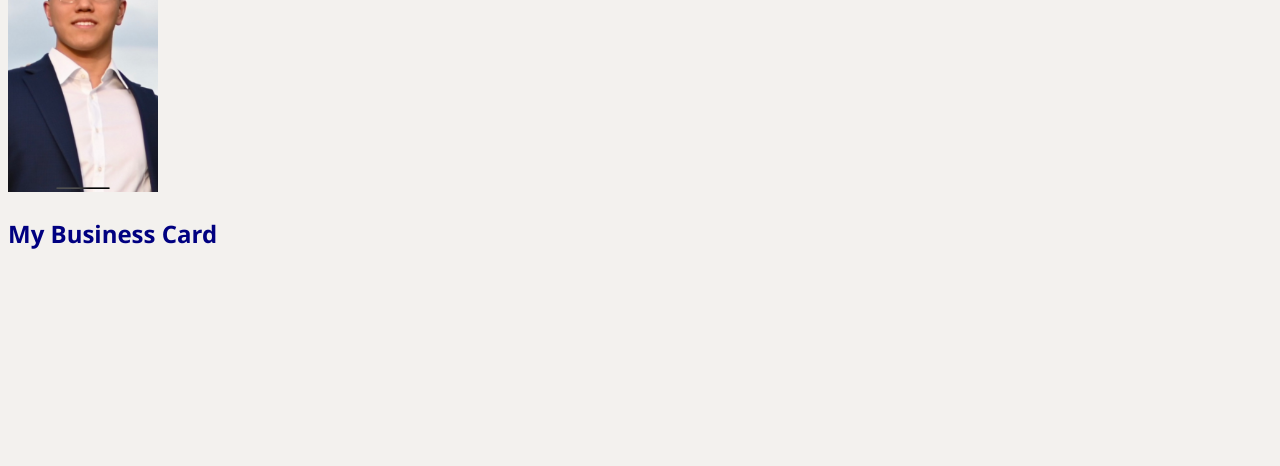
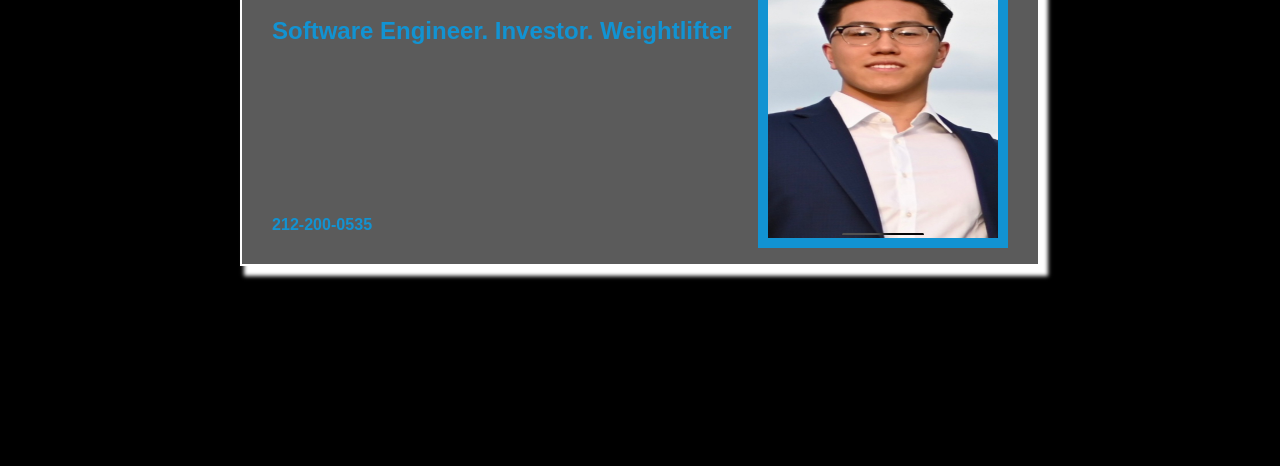
Before and after one commit to davdli/html-css-lecture-demo, a website: page 02/card.html in a window 1280 px wide. Shown: the part 334-800 px from the top of the page. Drawn offline with Linux system fonts and the light colour scheme.

Commit message:
adds all content in business card

```diff
--- a/02/card-stylin.css
+++ b/02/card-stylin.css
@@ -2,19 +2,72 @@
     box-sizing: border-box;
 }
 
+
 body {
-    background: rgb(243, 241, 238);
-    font-family: 'Segoe UI', Tahoma, Geneva, Verdana, sans-serif;
+    font-size: 24px;
+    height: 100vh;
+    max-height: 100vh;
+    margin: 0;
+    padding: 0;
+    font-family: sans-serif;
+    background: black;
 }
 
-* {
-    color: navy;
+body {
+    display: flex;
+    justify-content: middle;
+    align-items: middle;
 }
 
-main.important-text {
-    background-color: white;
+#middle {
+    height: 100%;
+    width: 100%;
+    display: flex;
+    position: fixed;
+    align-items: center;
+    justify-content: center;
 }
 
-/* .important-text {
-    background: purple;
-} */
+#business-card {
+    background: #5b5b5b;
+    color: #1293d2;
+    border: 2px solid white;
+    padding: 30px;
+    width: 800px;
+    height: 400px;
+    display: flex;
+    justify-content: space-between;
+    box-shadow: white 6px 8px 4px 2px;
+}
+
+#left-side {
+    display: flex;
+    flex-direction: column;
+    justify-content: space-between;
+}
+
+#top-text {
+    margin-top: 0;
+    margin-bottom: 0;
+    font-weight: 100;
+}
+
+#phone-number {
+    margin: 0
+}
+
+#right-side {
+    display: flex;
+    align-items: center;
+}
+
+img {
+    padding: 10px;
+    background: #1293d2;
+    width: 250px;
+    height: 350px;
+}
+
+@media (max-width) {
+
+}
--- a/02/card.html
+++ b/02/card.html
@@ -4,16 +4,18 @@
         <title>David Li Business Card</title>
         <link rel="stylesheet" type="text/css" href="/02/card-stylin.css" />
     </head>
-    <body>
-        <a href="https://www.google.com/">Google</a>
-        <main id="Business Card">
-            <div>
-                <h1 class="important-text">David Li</h1>
-                <h4 class="important-text">Software Engineer. Investor. Weightlifter</h4>
-            </div>
-            <h6>(405) 168-7547</h6>
-            <img src="Profile-Picture.jpeg" width="150"/>
-        </main>
-        <h2 class="important-text">My Business Card</h2>
+    <body id="middle">
+       <main id="business-card">
+           <div id="left-side">
+               <div id="top-text">
+                    <h1>David Li</h1>
+                    <h4>Software Engineer. Investor. Weightlifter</h4>
+               </div>
+               <h6 id="phone-number">212-200-0535</h6>
+           </div>
+           <div id="right side">
+                <img src="Profile-Picture.jpeg" />
+           </div>
+       </main>
     </body>
 </html>
```
Also changed, not shown: 03/my-pixar-site-styles.css (+9 -0 lines), 03/site.html (+0 -2 lines).
